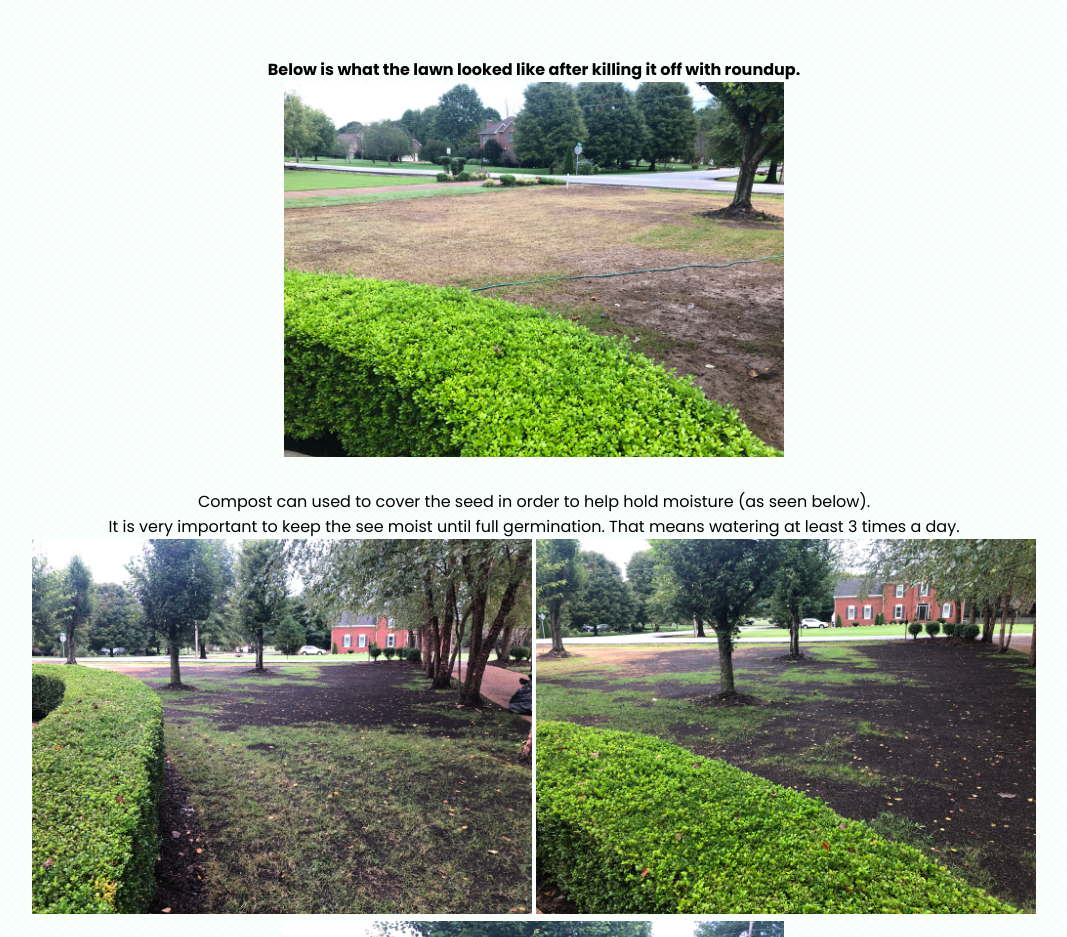
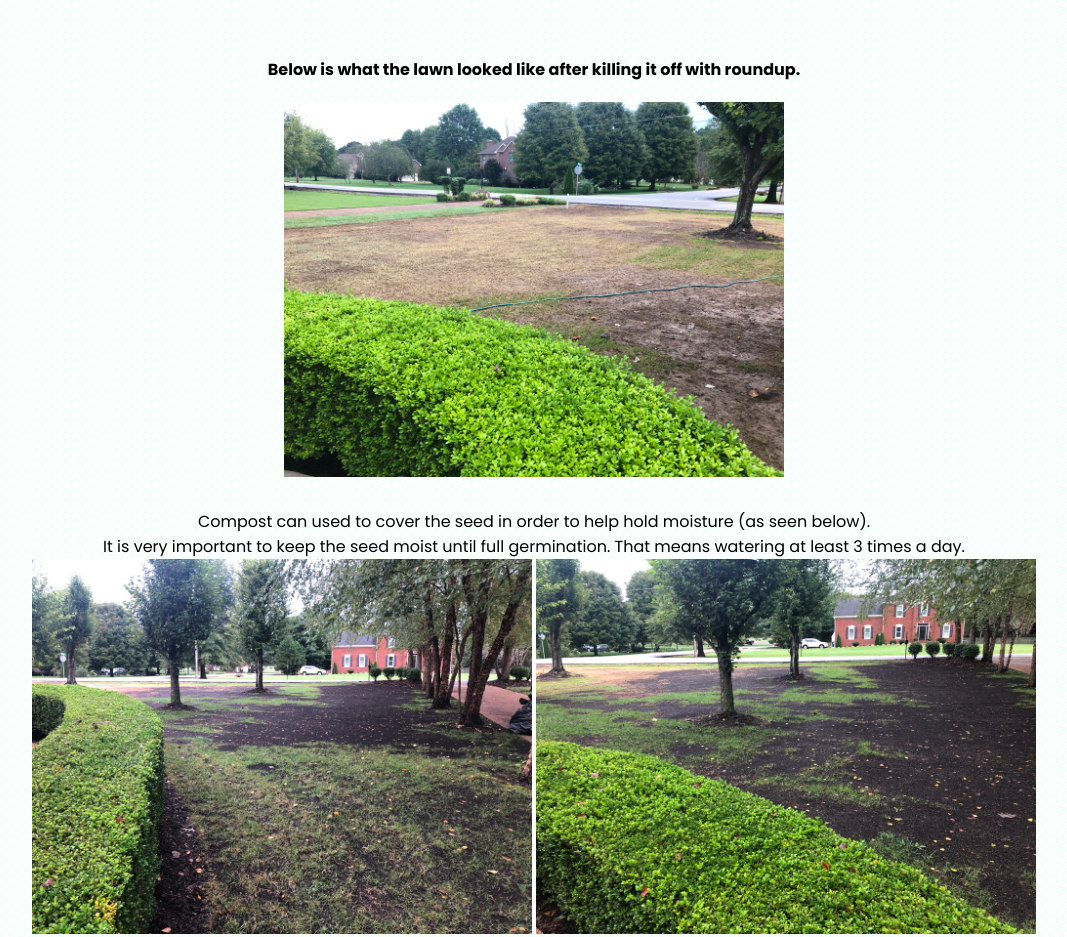
Before and after one commit to ChrisBennett09/personal-website-project, a plain HTML site: page creative.html in a window 1280 px wide. Shown: the part 1387-2324 px from the top of the page, without its empty margins (106-1173 px from the left). Drawn offline with Linux system fonts and the light colour scheme.

Commit message:
Add files via upload

```diff
--- a/style.css
+++ b/style.css
@@ -118,6 +118,9 @@ h1 {
   padding-bottom: 5px;
 }
 
+h4 {
+  padding-bottom: 20px;
+}
 article {
   margin: 10px;
 }
```
Also changed, not shown: creative.html (+1 -1 lines).
